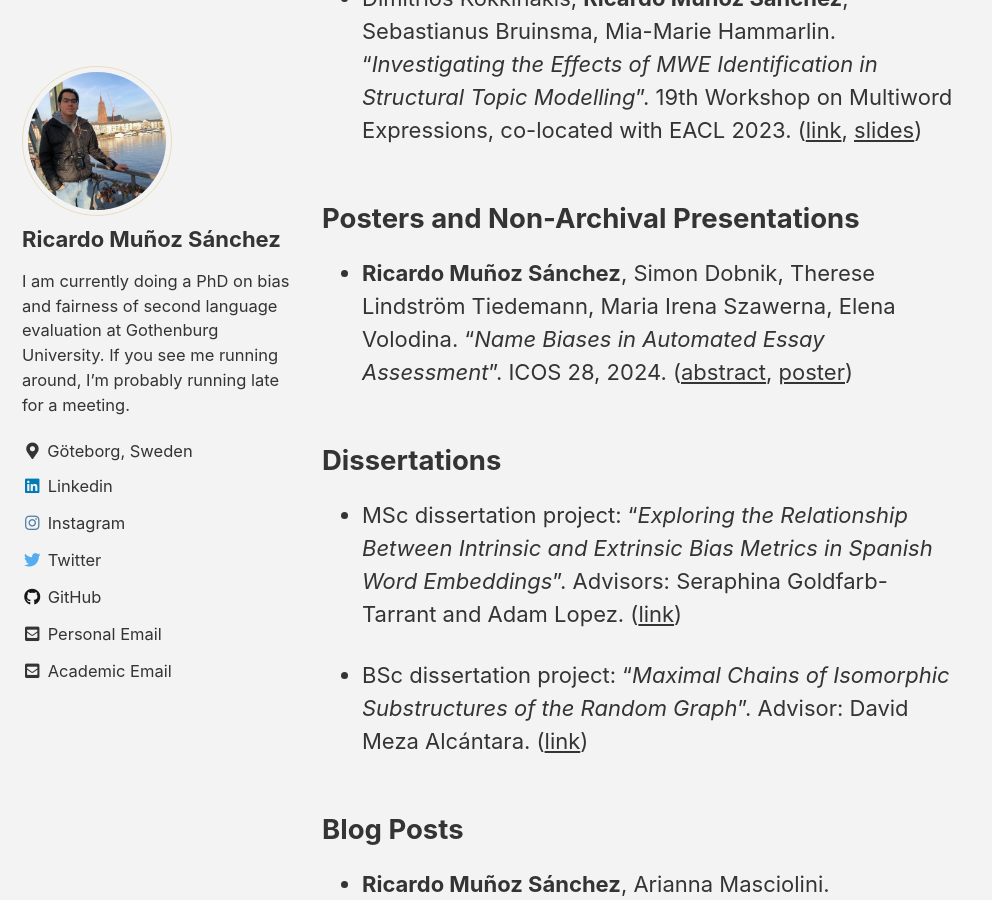
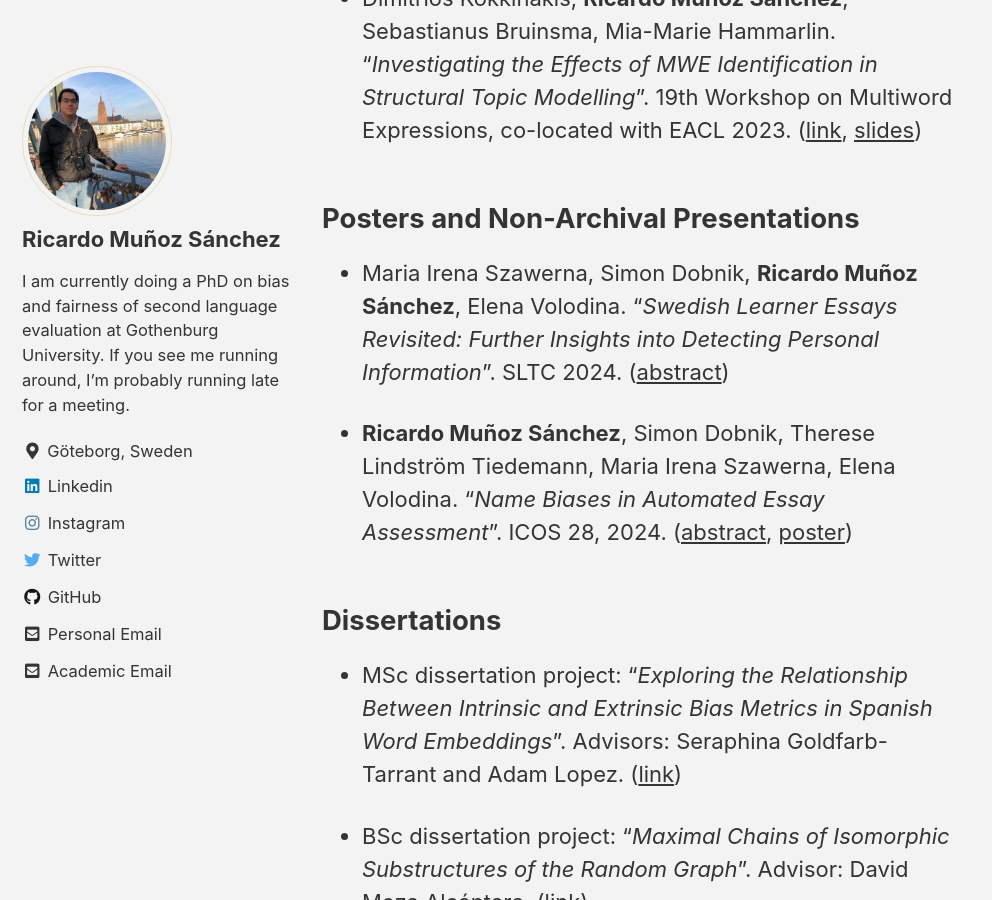
Before and after one commit to rimusa/rimusa.github.io, a Jekyll site: the page built from docs/_pages/research.md, in a window 1280 px wide and 900 px high, scrolled down 2181 px. Shown: the whole window, without its empty margins (0-992 px from the left). Built offline with Jekyll 4.4.1, drawn with Linux system fonts in a browser that asks for light colours; cached includes are drawn as plain includes.

Commit message:
Added SLTC 2024 Presentation

```diff
--- a/docs/_pages/research.md
+++ b/docs/_pages/research.md
@@ -42,6 +42,8 @@ You can see the talks and presentations I've given [here](../talks).
 
 
 ## Posters and Non-Archival Presentations
+
+- Maria Irena Szawerna, Simon Dobnik, **Ricardo Muñoz Sánchez**, Elena Volodina. "_Swedish Learner Essays Revisited: Further Insights into Detecting Personal Information_". SLTC 2024. ([abstract](https://sltc2024.github.io/abstracts/szawerna.pdf))
 
 - **Ricardo Muñoz Sánchez**, Simon Dobnik, Therese Lindström Tiedemann, Maria Irena Szawerna, Elena Volodina. "_Name Biases in Automated Essay Assessment_". ICOS 28, 2024. ([abstract](https://www.helsinki.fi/assets/drupal/2024-07/ICOS%202024%20Book%20of%20abstracts.pdf#%5B%7B%22num%22%3A219%2C%22gen%22%3A0%7D%2C%7B%22name%22%3A%22XYZ%22%7D%2C54%2C400%2C0%5D), [poster](https://researchportal.helsinki.fi/en/publications/name-biases-in-automated-essay-assessment-poster-presentation))
 
```
